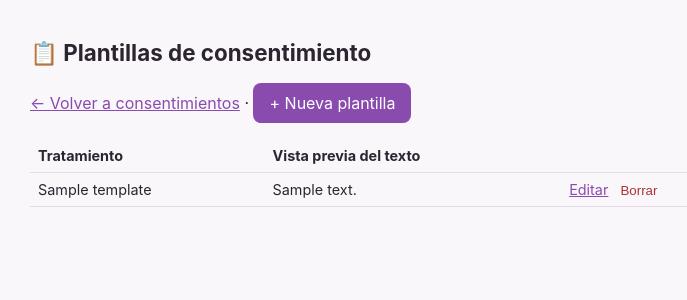
After one commit to Normiga05/nail-price-coach, a FastAPI app: template flowww-consent-bot/app/templates/templates_list.html in a window 1280 px wide. The commit adds this page. Shown: the top 300 px of the page, without its empty margins (250-937 px from the left). Run offline with FastAPI, Linux system fonts and the light colour scheme; the template is opened without the code that fills it: most values are stand-ins (such as "Sample title", 1, 10 or a date in 2020).

Commit message:
Add self-serve admin UI to manage consent templates
The clinic turns out to need far more than the 10 treatments in 3G's
quote, and until now the only way to add a treatment template was editing
source code. Add /admin/templates: list, create, edit, delete - no code
changes needed per treatment since each one is just a name + legal text
row. Deletion is blocked when a template already has consent requests
against it, to avoid breaking history.

```diff
--- a/flowww-consent-bot/app/main.py
+++ b/flowww-consent-bot/app/main.py
@@ -124,6 +124,75 @@ def admin_download(request_id: int, db: Session = Depends(get_db), _: str = Depe
     return FileResponse(config.BASE_DIR / consent_request.pdf_path, filename=f"consentimiento_{request_id}.pdf")
 
 
+@app.get("/admin/templates")
+def templates_list(
+    request: Request, error: str = "", db: Session = Depends(get_db), _: str = Depends(require_admin)
+):
+    template_options = db.query(ConsentTemplate).order_by(ConsentTemplate.treatment_name).all()
+    error_message = "No se puede borrar: ya tiene consentimientos enviados con esta plantilla." if error == "en_uso" else None
+    return templates.TemplateResponse(
+        request, "templates_list.html", {"templates": template_options, "error_message": error_message}
+    )
+
+
+@app.get("/admin/templates/new")
+def template_new_form(request: Request, _: str = Depends(require_admin)):
+    return templates.TemplateResponse(
+        request, "template_form.html", {"template": None, "form_action": "/admin/templates/new"}
+    )
+
+
+@app.post("/admin/templates/new")
+def template_new_submit(
+    treatment_name: str = Form(...),
+    body_text: str = Form(...),
+    db: Session = Depends(get_db),
+    _: str = Depends(require_admin),
+):
+    db.add(ConsentTemplate(treatment_name=treatment_name.strip(), body_text=body_text))
+    db.commit()
+    return RedirectResponse("/admin/templates", status_code=303)
+
+
+@app.get("/admin/templates/{template_id}/edit")
+def template_edit_form(template_id: int, request: Request, db: Session = Depends(get_db), _: str = Depends(require_admin)):
+    template = db.query(ConsentTemplate).get(template_id)
+    if not template:
+        return RedirectResponse("/admin/templates")
+    return templates.TemplateResponse(
+        request, "template_form.html", {"template": template, "form_action": f"/admin/templates/{template_id}/edit"}
+    )
+
+
+@app.post("/admin/templates/{template_id}/edit")
+def template_edit_submit(
+    template_id: int,
+    treatment_name: str = Form(...),
+    body_text: str = Form(...),
+    db: Session = Depends(get_db),
+    _: str = Depends(require_admin),
+):
+    template = db.query(ConsentTemplate).get(template_id)
+    if template:
+        template.treatment_name = treatment_name.strip()
+        template.body_text = body_text
+        db.commit()
+    return RedirectResponse("/admin/templates", status_code=303)
+
+
+@app.post("/admin/templates/{template_id}/delete")
+def template_delete(template_id: int, db: Session = Depends(get_db), _: str = Depends(require_admin)):
+    template = db.query(ConsentTemplate).get(template_id)
+    if template:
+        in_use = db.query(ConsentRequest).filter(ConsentRequest.template_id == template_id).first() is not None
+        if not in_use:
+            db.delete(template)
+            db.commit()
+        else:
+            return RedirectResponse("/admin/templates?error=en_uso", status_code=303)
+    return RedirectResponse("/admin/templates", status_code=303)
+
+
 def _save_signature(db: Session, consent_request: ConsentRequest, request: Request, signer_name: str, signature_data: str):
     consent_request.signer_name = signer_name
     consent_request.signature_data = signature_data
--- a/flowww-consent-bot/app/templates/admin_list.html
+++ b/flowww-consent-bot/app/templates/admin_list.html
@@ -2,7 +2,10 @@
 {% block title %}Consentimientos - Panel{% endblock %}
 {% block content %}
   <h1>💅 Consentimientos informados</h1>
-  <p><a class="btn" href="/admin/new">+ Nuevo consentimiento</a></p>
+  <p>
+    <a class="btn" href="/admin/new">+ Nuevo consentimiento</a>
+    <a href="/admin/templates" style="margin-left:12px;">📋 Gestionar plantillas</a>
+  </p>
   <table>
     <thead>
       <tr><th>Paciente</th><th>Tratamiento</th><th>Canal</th><th>Estado</th><th>Creado</th><th></th></tr>
--- /dev/null
+++ b/flowww-consent-bot/app/templates/templates_list.html
@@ -0,0 +1,34 @@
+{% extends "base.html" %}
+{% block title %}Plantillas de consentimiento{% endblock %}
+{% block content %}
+  <h1>📋 Plantillas de consentimiento</h1>
+  <p>
+    <a href="/admin">← Volver a consentimientos</a> ·
+    <a class="btn" href="/admin/templates/new">+ Nueva plantilla</a>
+  </p>
+  {% if error_message %}
+  <p style="background:#fbdede;border:1px solid #d99;padding:10px;border-radius:6px;">⚠️ {{ error_message }}</p>
+  {% endif %}
+  <table>
+    <thead>
+      <tr><th>Tratamiento</th><th>Vista previa del texto</th><th></th></tr>
+    </thead>
+    <tbody>
+      {% for t in templates %}
+      <tr>
+        <td>{{ t.treatment_name }}</td>
+        <td>{{ t.body_text[:80] }}{% if t.body_text|length > 80 %}…{% endif %}</td>
+        <td>
+          <a href="/admin/templates/{{ t.id }}/edit">Editar</a>
+          <form method="post" action="/admin/templates/{{ t.id }}/delete" style="display:inline"
+                onsubmit="return confirm('¿Borrar la plantilla {{ t.treatment_name }}?');">
+            <button type="submit" style="background:none;border:none;color:#a33;cursor:pointer;padding:0;margin-left:8px;">Borrar</button>
+          </form>
+        </td>
+      </tr>
+      {% else %}
+      <tr><td colspan="3">Todavía no hay plantillas.</td></tr>
+      {% endfor %}
+    </tbody>
+  </table>
+{% endblock %}
```
Also changed, not shown: flowww-consent-bot/app/templates/template_form.html (added, +24 -0 lines), flowww-consent-bot/README.md.
